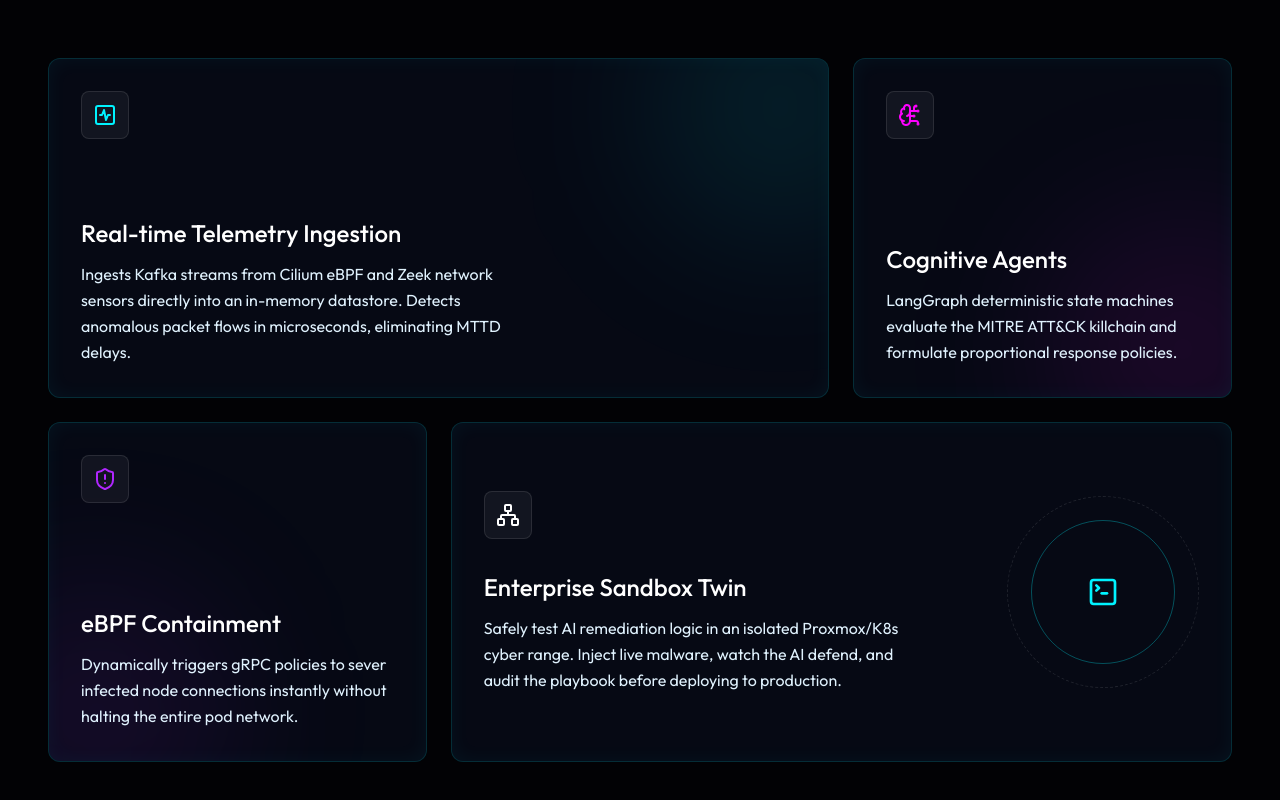
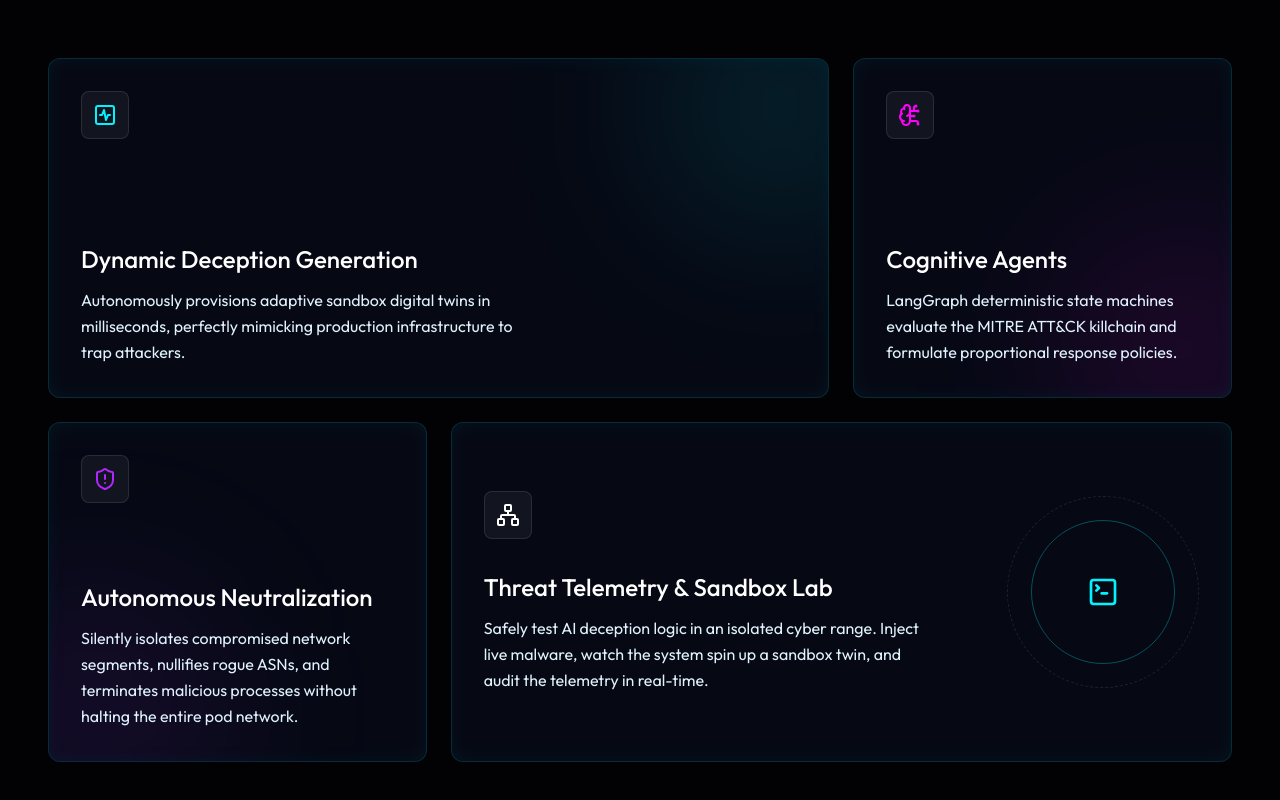
Before and after one commit to DEEPESH-845/Aetheris, a Next.js app: page / in a window 1280 px wide. Shown: the part 1148-1948 px from the top of the page. Built offline with nearby package versions, Linux system fonts and the light colour scheme.

Commit message:
feat: Revise BentoFeatures and TerminalBoot components for enhanced descriptions and animations

```diff
--- a/src/components/marketing/BentoFeatures.tsx
+++ b/src/components/marketing/BentoFeatures.tsx
@@ -13,7 +13,7 @@
           Orchestrate <span className="text-transparent bg-clip-text bg-gradient-to-r from-neon-cyan to-neon-purple">Defenses</span>
         </h2>
         <p className="text-text-secondary max-w-2xl text-lg">
-          Unlike reactive monitoring tools, Aetheris closes the loop. It detects, reasons, and contains zero-day lateral movement autonomously.
+          Unlike reactive monitoring tools, Aetheris dynamically generates adaptive deception environments to trap, study, and neutralize attackers autonomously.
         </p>
       </div>
 
@@ -34,10 +34,9 @@
           </div>
 
           <div className="relative z-10">
-            <h3 className="text-2xl font-outfit font-medium text-white mb-3">Real-time Telemetry Ingestion</h3>
+            <h3 className="text-2xl font-outfit font-medium text-white mb-3">Dynamic Deception Generation</h3>
             <p className="text-text-secondary leading-relaxed max-w-md">
-              Ingests Kafka streams from Cilium eBPF and Zeek network sensors directly into an in-memory datastore.
-              Detects anomalous packet flows in microseconds, eliminating MTTD delays.
+              Autonomously provisions adaptive sandbox digital twins in milliseconds, perfectly mimicking production infrastructure to trap attackers.
             </p>
           </div>
         </motion.div>
@@ -79,9 +78,9 @@
           </div>
 
           <div className="relative z-10">
-            <h3 className="text-2xl font-outfit font-medium text-white mb-3">eBPF Containment</h3>
+            <h3 className="text-2xl font-outfit font-medium text-white mb-3">Autonomous Neutralization</h3>
             <p className="text-text-secondary leading-relaxed">
-              Dynamically triggers gRPC policies to sever infected node connections instantly without halting the entire pod network.
+              Silently isolates compromised network segments, nullifies rogue ASNs, and terminates malicious processes without halting the entire pod network.
             </p>
           </div>
         </motion.div>
@@ -100,10 +99,9 @@
             <div className="w-12 h-12 rounded-lg bg-white/5 flex items-center justify-center border border-white/10 mb-8">
               <Network className="w-6 h-6 text-white" />
             </div>
-            <h3 className="text-2xl font-outfit font-medium text-white mb-3">Enterprise Sandbox Twin</h3>
+            <h3 className="text-2xl font-outfit font-medium text-white mb-3">Threat Telemetry & Sandbox Lab</h3>
             <p className="text-text-secondary leading-relaxed max-w-md">
-              Safely test AI remediation logic in an isolated Proxmox/K8s cyber range.
-              Inject live malware, watch the AI defend, and audit the playbook before deploying to production.
+              Safely test AI deception logic in an isolated cyber range. Inject live malware, watch the system spin up a sandbox twin, and audit the telemetry in real-time.
             </p>
            </div>
 
--- a/src/components/marketing/TerminalBoot.tsx
+++ b/src/components/marketing/TerminalBoot.tsx
@@ -15,7 +15,7 @@
   "SYSTEM ONLINE. AWAITING AUTHORIZATION."
 ];
 
-const springTransition = { type: "spring", bounce: 0, duration: 0.8 };
+const springTransition: any = { type: "spring", bounce: 0, duration: 0.8 };
 
 export function TerminalBoot() {
   const router = useRouter();
@@ -169,14 +169,38 @@
                     <motion.div
                       initial={{ opacity: 0 }}
                       animate={{ opacity: 1 }}
-                      className="flex flex-col items-center gap-6"
+                      className="flex flex-col items-center gap-6 w-full"
                     >
-                      <div className="relative">
-                        <div className="w-16 h-16 rounded-full border-t-2 border-r-2 border-neon-cyan animate-spin" />
-                        <div className="w-12 h-12 rounded-full border-b-2 border-l-2 border-neon-magenta animate-[spin_2s_reverse_infinite] absolute top-2 left-2" />
-                        <Fingerprint className="w-6 h-6 text-white/50 absolute top-5 left-5 opacity-50 pulse" />
+                      <div className="relative flex items-center justify-center">
+                         <div className="absolute inset-0 bg-neon-cyan/20 blur-[40px] rounded-full animate-pulse" />
+                         <svg className="w-24 h-24 animate-[spin_10s_linear_infinite] relative z-10" viewBox="0 0 100 100">
+                           <circle cx="50" cy="50" r="48" fill="none" stroke="rgba(0,243,255,0.2)" strokeWidth="1" strokeDasharray="4 4" />
+                           <circle cx="50" cy="50" r="42" fill="none" stroke="rgba(255,0,85,0.3)" strokeWidth="1" strokeDasharray="10 5" className="animate-[spin_4s_reverse_infinite]" style={{ transformOrigin: 'center' }} />
+                           <circle cx="50" cy="50" r="36" fill="none" stroke="rgba(0,243,255,0.5)" strokeWidth="2" strokeDasharray="20 10 5 10" className="animate-[spin_3s_linear_infinite]" style={{ transformOrigin: 'center' }} />
+                         </svg>
+                         <div className="absolute font-mono text-[10px] text-neon-cyan/80 tracking-widest text-center leading-tight z-20">
+                           <div className="animate-pulse">DECRYPTING</div>
+                           <div className="text-white">KEY_X9</div>
+                         </div>
                       </div>
-                      <p className="text-white/60 text-xs font-mono tracking-[0.2em] animate-pulse">VERIFYING NEURAL SIGNATURE...</p>
+                      <div className="w-full max-w-[240px] space-y-2">
+                        <div className="flex justify-between text-[9px] font-mono text-neon-cyan">
+                           <span>HANDSHAKE_INIT</span>
+                           <span className="animate-pulse">100%</span>
+                        </div>
+                        <div className="h-0.5 w-full bg-white/10 rounded-full overflow-hidden relative">
+                           <div className="absolute inset-0 bg-neon-cyan/20 blur-sm" />
+                           <motion.div
+                             initial={{ width: "0%" }}
+                             animate={{ width: "100%" }}
+                             transition={{ duration: 1.5, ease: "easeInOut" }}
+                             className="h-full bg-neon-cyan relative z-10"
+                           />
+                        </div>
+                        <div className="text-white/40 text-[9px] font-mono tracking-[0.2em] animate-pulse text-center pt-2">
+                          ESTABLISHING NEURAL LINK...
+                        </div>
+                      </div>
                     </motion.div>
                   )}
                 </motion.div>
```
